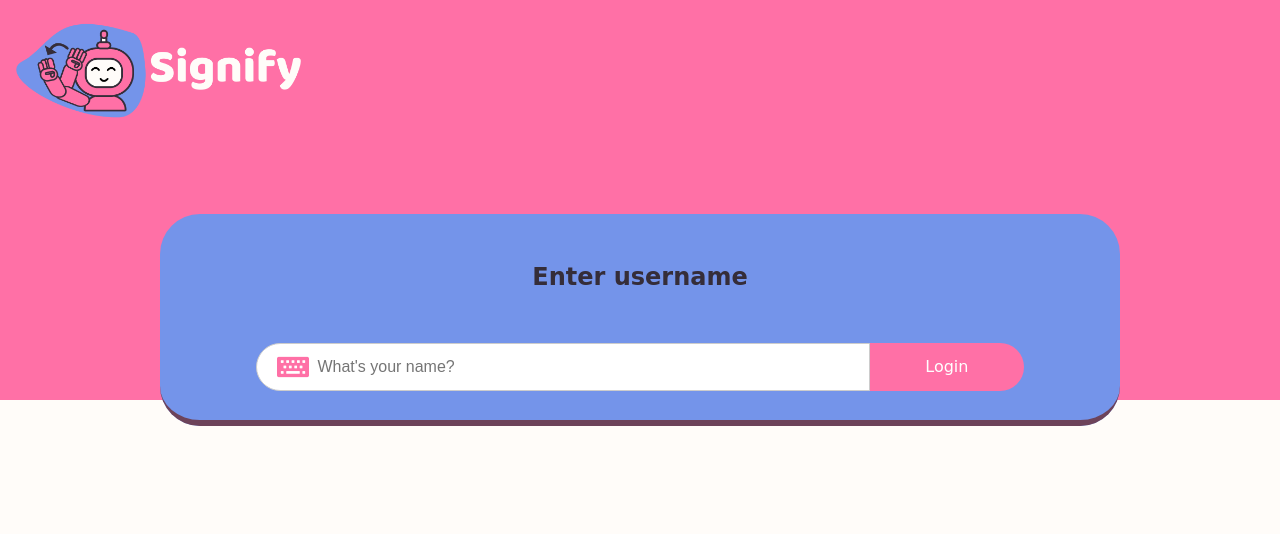
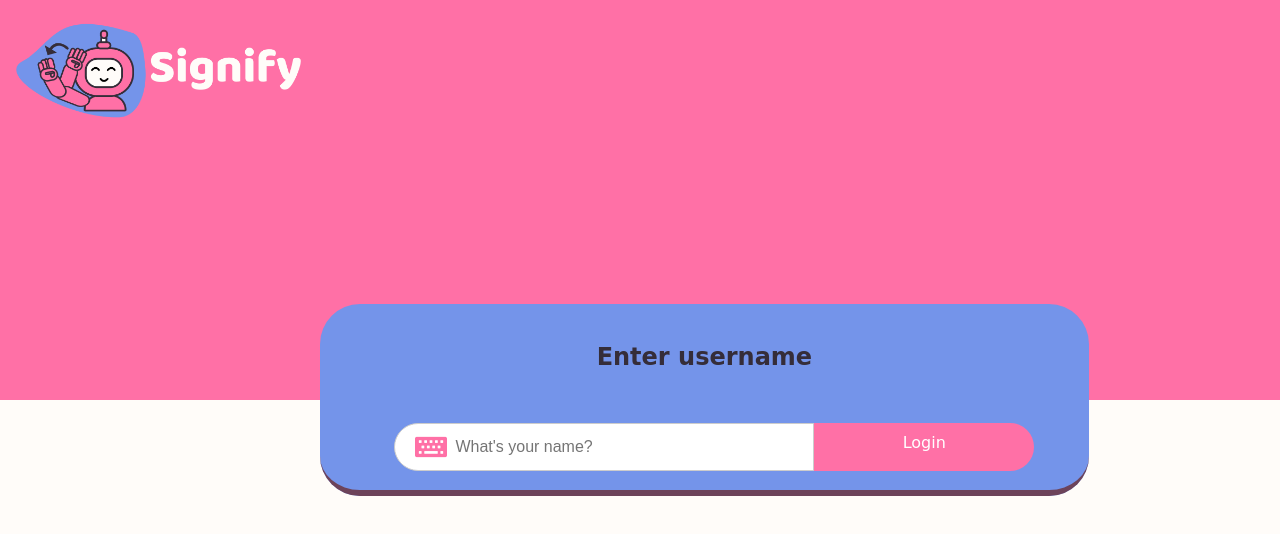
Before and after one commit to inemari/SignLangTranslator, a React (Create React App) app: page / in a window 1280 px wide. Shown: the top 534 px of the page. Built offline with nearby package versions, Linux system fonts and the light colour scheme; no server answers.

Commit message:
minor design adjustments regarding layout

```diff
--- a/src/App.css
+++ b/src/App.css
@@ -2,6 +2,9 @@
     width: 100vw;
     height: 100vh;
     font-family: 'Comic Sans MS', 'Chalkboard SE', 'Marker Felt', sans-serif;
+    display: flex;
+    justify-content: center;
+    align-items: center;
 }
 
 /* Global styles for buttons */
@@ -25,19 +28,18 @@ button {
 
 .content-wrapper {
     display: flex;
+    flex-direction: row;
     justify-content: center;
     align-items: center;
-    height: 80%;
+    overflow-y: auto;
+    overflow-x: hidden;
+    height: 100%;
     width: 100%;
-    position: relative;
-    padding-bottom: 10%;
-    overflow: auto;
-    margin-bottom: 30% !important;
 }
 
 /* styling for login-field and translate-field*/
 input[type=text] {
-    width: 80%;
+    width: calc(100%/3*2);
     box-sizing: border-box;
     border: 1px solid #ccc;
     border-radius: 50px 0 0 50px;
@@ -58,7 +60,9 @@ input[type=text]:focus {
     color: white;
     height: 3rem;
     border-radius: 0 50px 50px 0;
-    width: 20%;
+    width: 35%;
+    display: flex;
+    justify-content: center;
 }
 
 .input-button:hover {
@@ -89,20 +93,27 @@ fieldset {
 
 /* Content Box */
 .content-box {
-    padding: 3rem;
+    z-index: 3;
     background-color: #7494EA;
     border-bottom: 6px solid #6d435a;
     border-radius: 40px;
-    box-sizing: border-box;
-    width: 75vw;
+    width: calc(50vw);
+    /* margin-left: -3rem;
+    margin-right: 3rem; */
+    display: flex;
+    flex-direction: column;
+    overflow: visible;
 
 }
 
 .input-field {
-    box-sizing: border-box;
     border-radius: 50px;
     width: 100%;
-    padding: 0;
+    padding: auto;
+    display: flex;
+    flex-direction: row;
+    margin: auto;
+    margin-left: 10px;
 }
 
 .input-field:focus-within {
@@ -117,4 +128,11 @@ fieldset {
 .sign-container {
     background-color: white;
     border-radius: inherit;
+    margin-top: 10px;
 }
+
+.navigation {
+    position: fixed;
+    top: 0;
+    z-index: 2;
+}
--- a/src/components/Navbar/CustomNavbar.jsx
+++ b/src/components/Navbar/CustomNavbar.jsx
@@ -1,39 +1,36 @@
-// Importing logo image, required hooks, and styles
-import logo from "../../Logo3.png"; // Logo
-import { useUser } from "../../context/UserContext"; // useUser
-import "../../styles/navbar.css"; // Styles
+import logo from "../../Logo3.png";
+import { useUser } from "../../context/UserContext";
+import "../../styles/navbar.css";
 import { NavLink } from "react-router-dom";
 import "../../App.css"
 
-// Definition for the custom navigation bar
 const CustomNavbar = () => {
 
     const { user, logout } = useUser(); //Using the userHook to access user data and logout function
 
-    // Rendering the component
     return (
-        /* Navigation section */
+
         <nav className="navigation">
             <img src={logo} alt="logo" className="brand-logo" />
             <div className="navigation-menu">
                 {user !== null && (
                     <ul>
                         <li>
-                            <NavLink to="/TranslationPage">Translator</NavLink> {/* Translator page */}
+                            <NavLink to="/TranslationPage">Translator</NavLink>
                         </li>
                     </ul>
                 )}
                 {user !== null && (
                     <ul>
                         <li>
-                            <NavLink to="/Profile">Profile</NavLink> {/* Profile page */}
+                            <NavLink to="/Profile">Profile</NavLink>
                         </li>
                     </ul>
                 )}
                 {user !== null && (
                     <ul>
                         <li>
-                            <button onClick={logout} className="logout-btn"> {/* Logout button */}
+                            <button onClick={logout} className="logout-btn">
                                 Sign out
                             </button>
                         </li>
--- a/src/components/Translation/Translate.jsx
+++ b/src/components/Translation/Translate.jsx
@@ -55,7 +55,7 @@ const Translate = () => {
             </div>
 
             {/* Images */}
-            <div className="sign-container">
+            <div className="sign-container ">
                 {
                     displayedImages.map((image, index) => (
                         <img
```
Also changed, not shown: src/pikachu-5527379_1280.jpg (added).
